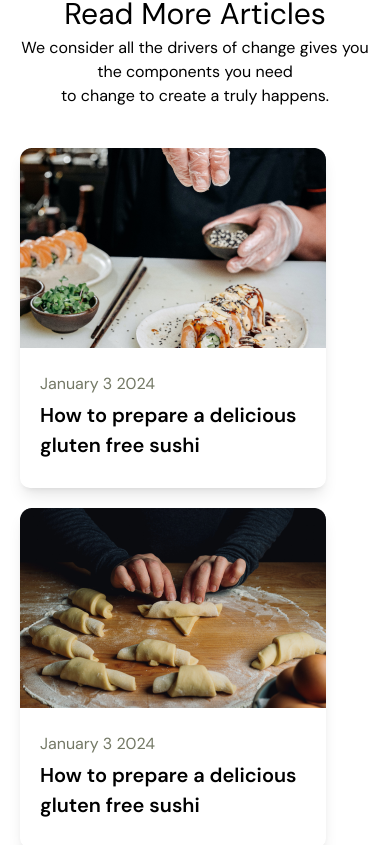
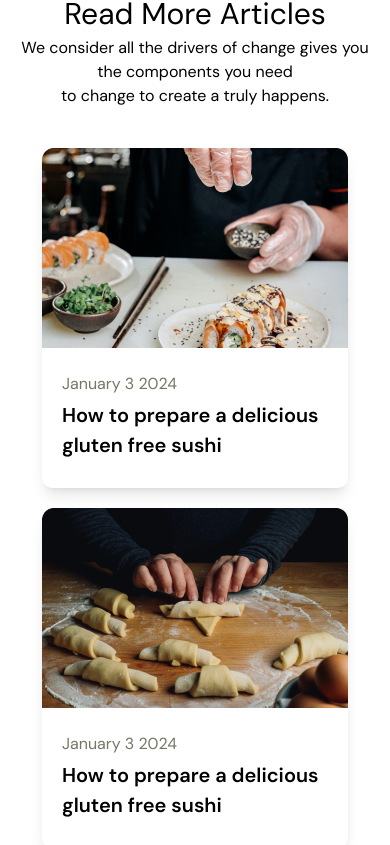
Before and after one commit to sekema954/Bistrobliss, a React (Vite) app: page /blogdetails in a window 390 px wide. Shown: the part 2539-3384 px from the top of the page. Built offline with nearby package versions, Linux system fonts and the light colour scheme; a web font is replaced by a local one.

Commit message:
Fixed mobile issues

```diff
--- a/src/components/Navbar.tsx
+++ b/src/components/Navbar.tsx
@@ -176,7 +176,7 @@ function Navbar() {
                 {/* Close Button */}
                 <div className='flex items-center justify-center'>
                 <button
-                    className="absolute bottom-10 right-[50%] text-2xl text-black border px-2 rounded-full bg-white shadow shadow-lg"
+                    className="absolute bottom-10 right-[55%] text-2xl text-black border px-2 rounded-full bg-white shadow shadow-lg"
                     onClick={() => setClicked(false)}
                 >
                     &times;
--- a/src/components/ReadMoreArticles.tsx
+++ b/src/components/ReadMoreArticles.tsx
@@ -41,7 +41,7 @@ function ReadMoreArticles() {
             <p className="text-[30px] md:text-[55px]">Read More Articles</p>
             <p>We consider all the drivers of change gives you the components you need<br></br> to change to create a truly happens.</p>
         </div>
-        <div className='py-5 flex flex-col md:flex-row gap-5 mt-5'>
+        <div className='py-5 flex flex-col md:flex-row gap-5 mt-5 items-center justify-center'>
             {blogs.map(data=>(
                 <a href='/blogdetails' key={data.id} className='w-[306px] h-[340px] shadow shadow-lg rounded-[10px]'>
                     {/**context */}
```
